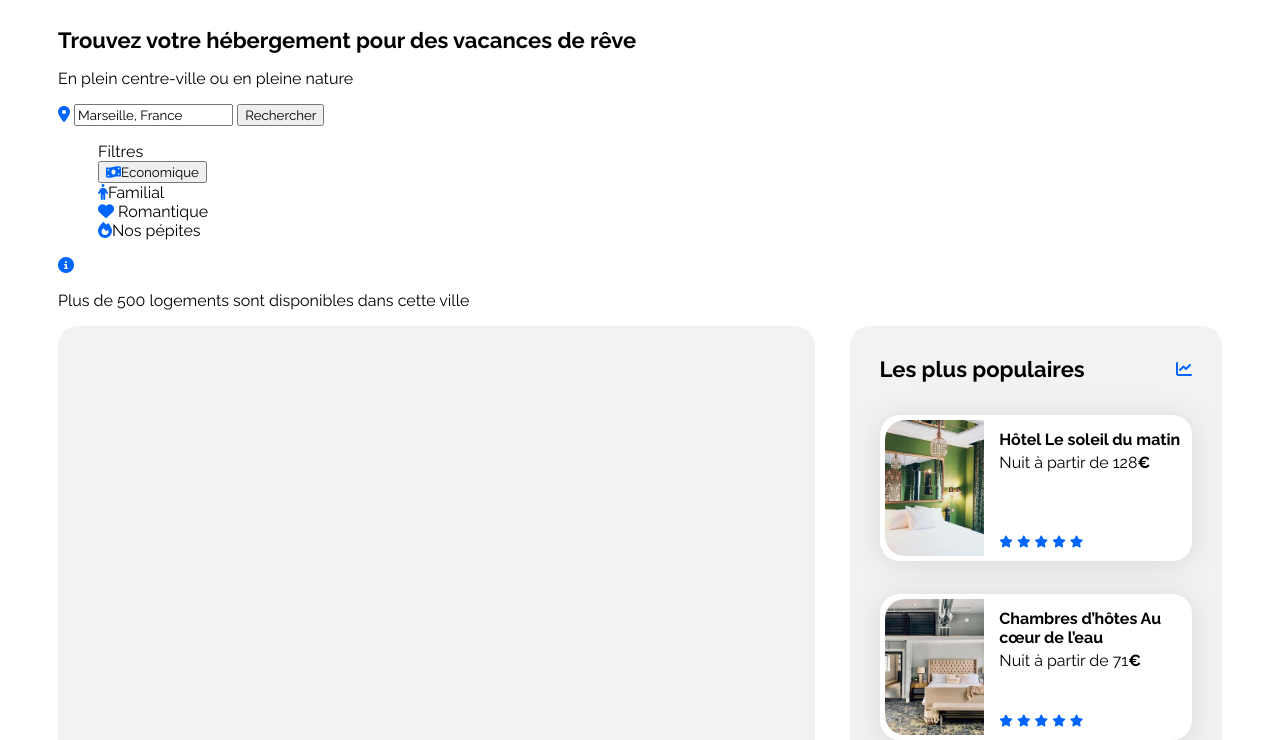
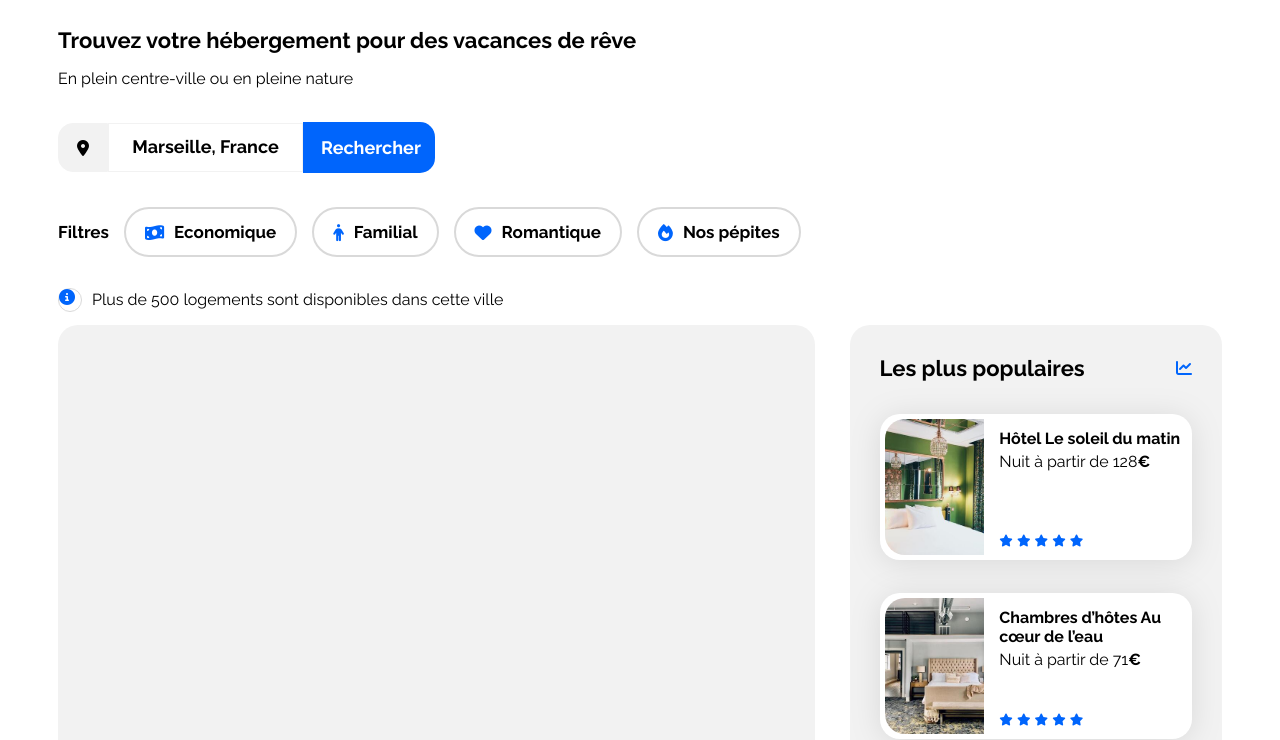
Before and after one commit to inesbssld/Booki, a plain HTML site: page index.html in a window 1280 px wide. Shown: the part 60-800 px from the top of the page. Drawn offline with Linux system fonts and the light colour scheme.

Commit message:
fin 1ere section

```diff
--- a/css/style.css
+++ b/css/style.css
@@ -76,6 +76,104 @@ nav a:hover {
 .section-title {
   margin: 0;
   font-size: 22px;
+}
+.info-title p {
+  font-size: 16px;
+  font-weight: 400;
+}
+.search form {
+  display: flex;
+  flex-direction: row;
+  justify-content: space-between;
+  align-items: center;
+  width: 377px;
+  height: 49px;
+  margin-top: 35px;
+}
+.search .fa-solid {
+  width: 50px;
+  height: 49px;
+  color: black;
+  border: 1px solid #f2f2f2;
+  background: #f2f2f2;
+  border-radius: 15px 0px 0px 15px;
+  display: flex;
+  justify-content: center;
+  align-items: center;
+}
+.search input {
+  height: 49px;
+  width: 195px;
+  border: 1px solid #f2f2f2;
+  text-align: center;
+}
+
+.search input::placeholder {
+  font-size: 18px;
+  font-weight: 700;
+  color: #000000;
+}
+
+.search button {
+  width: 132px;
+  font-size: 18px;
+  font-weight: 700;
+  background-color: #0065fc;
+  color: white;
+  padding: 15px 16px 15px 18px;
+  border-radius: 0 15px 15px 0;
+  border: none;
+}
+
+.filtres ul {
+  display: flex;
+  flex-direction: row;
+  margin-top: 35px;
+  align-items: center;
+  width: 758px;
+  height: 50px;
+  padding: 0;
+  gap: 15px;
+  font-size: 17px;
+  font-weight: 700;
+}
+
+.filtres ul li {
+  display: flex;
+  flex-direction: row;
+  align-items: center;
+  padding: 4px 19px;
+  gap: 10px;
+
+  height: 50px;
+  border: 2px solid #d9d9d9;
+  border-radius: 25px;
+}
+
+.filtres ul li a {
+  text-decoration: none;
+  color: #000000;
+  cursor: pointer;
+}
+
+.filtres ul li:hover {
+  background-color: #deebff;
+}
+
+.infobar {
+  display: flex;
+  justify-content: flex-start;
+  align-items: center;
+  gap: 10px;
+}
+
+.infobar .fa-solid {
+  width: 24px;
+  height: 24px;
+  color: #0065fc; /* Couleur de l'icône */
+  background-color: white; /* Couleur de fond */
+  border: 1px solid #d9d9d9; /* Bordure ronde de 1px en #d9d9d9 */
+  border-radius: 50%;
 }
 
 .card {
--- a/index.html
+++ b/index.html
@@ -47,25 +47,33 @@
             <p>En plein centre-ville ou en pleine nature</p>
           </div>
           <div class="search">
-            <form action="">
+            <form>
               <i class="fa-solid fa-location-dot"></i>
-              <input type="text" value="Marseille, France" />
+              <input type="text" placeholder="Marseille, France" />
               <button>Rechercher</button>
             </form>
           </div>
 
           <div class="filtres">
             <ul>
-              <li>Filtres</li>
+              <p>Filtres</p>
+
               <li>
-                <button>
-                  <i class="fa-solid fa-money-bill-wave"></i>Economique
-                </button>
+                <i class="fa-solid fa-money-bill-wave"></i
+                ><a href="#">Economique</a>
               </li>
-              <li><i class="fa-solid fa-person"></i>Familial</li>
-              <li><i class="fa-solid fa-heart"></i> Romantique</li>
-              <li><i class="fa-solid fa-fire"></i>Nos pépites</li>
+              <li>
+                <i class="fa-solid fa-person"></i><a href="#">Familial</a>
+              </li>
+              <li>
+                <i class="fa-solid fa-heart"></i> <a href="#">Romantique</a>
+              </li>
+              <li>
+                <i class="fa-solid fa-fire"></i><a href="#">Nos pépites</a>
+              </li>
             </ul>
+          </div>
+          <div class="infobar">
             <i class="fa-solid fa-circle-info"></i>
             <p>Plus de 500 logements sont disponibles dans cette ville</p>
           </div>
```
